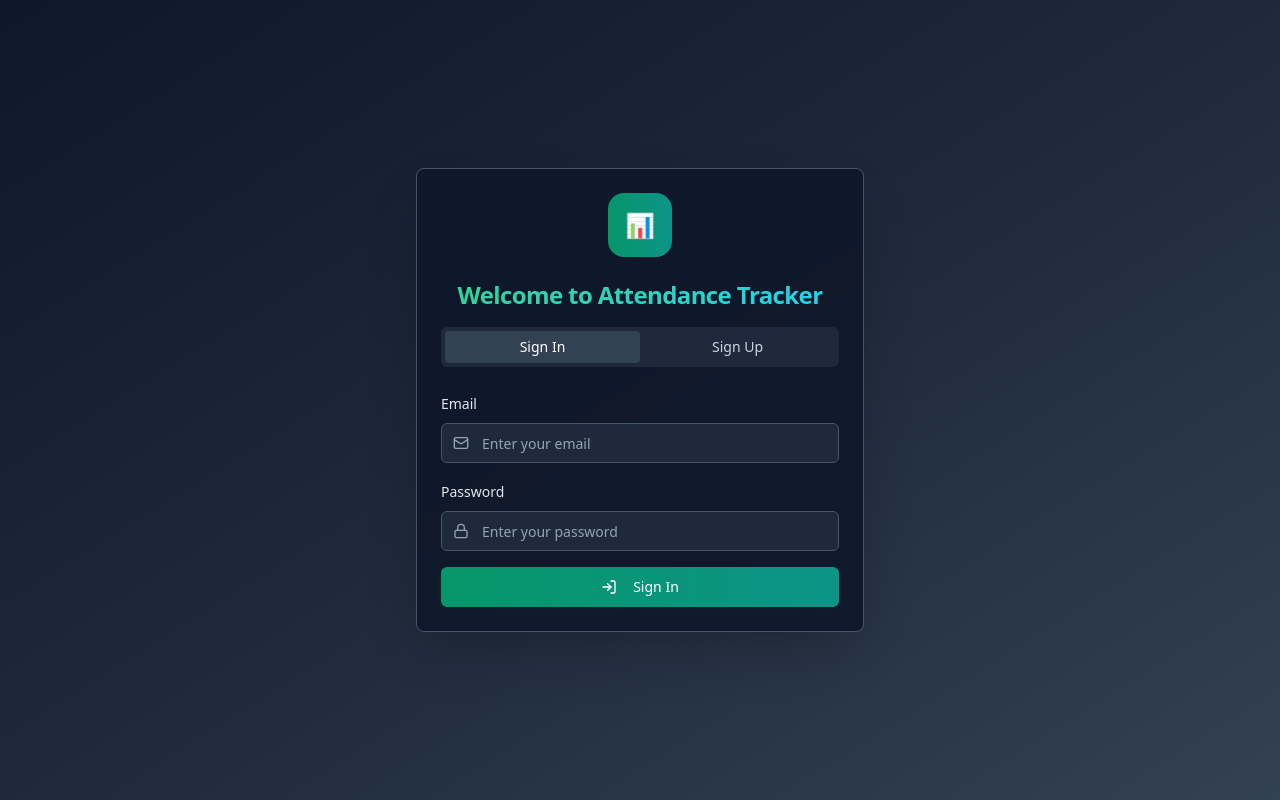
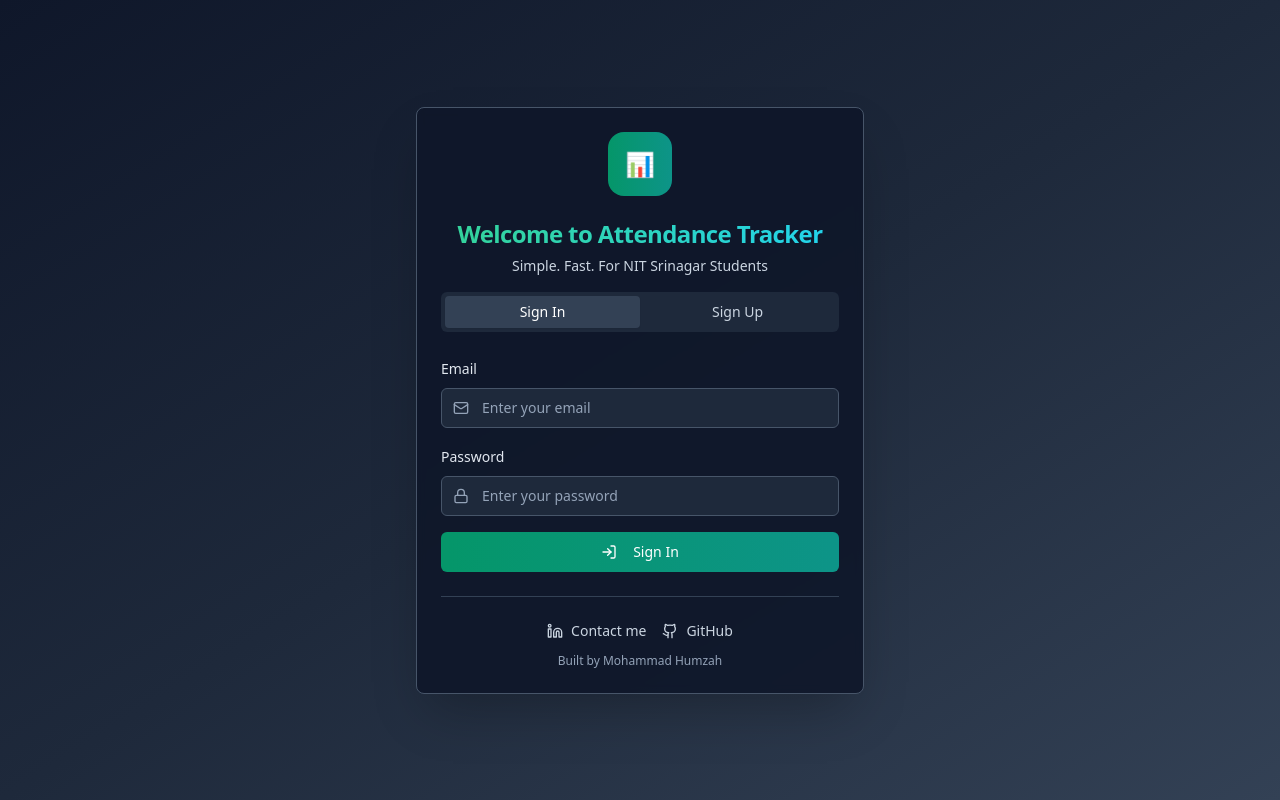
Before and after one commit to mohammadhumzah/attendance-track, a React (Vite) app: page /auth in a window 1280 px wide. Built offline with nearby package versions, Linux system fonts and the light colour scheme.

Commit message:
Feat: Update auth page content
Added "Simple. Fast. For NIT Srinagar Students" to the auth page and included "Contact me" and "Built by Mohammad Humzah" sections with LinkedIn and GitHub links.

```diff
--- a/src/pages/Auth.tsx
+++ b/src/pages/Auth.tsx
@@ -1,4 +1,3 @@
-
 import React, { useState, useEffect } from 'react';
 import { useNavigate } from 'react-router-dom';
 import { Card, CardContent, CardHeader, CardTitle } from '@/components/ui/card';
@@ -8,7 +7,7 @@ import { Label } from '@/components/ui/label';
 import { useAuth } from '@/hooks/useAuth';
 import { useToast } from '@/hooks/use-toast';
 import { Tabs, TabsContent, TabsList, TabsTrigger } from '@/components/ui/tabs';
-import { Mail, Lock, UserPlus, LogIn, Linkedin } from 'lucide-react';
+import { Mail, Lock, UserPlus, LogIn, Linkedin, Github } from 'lucide-react';
 
 const Auth = () => {
   const [email, setEmail] = useState('');
@@ -156,6 +155,9 @@ const Auth = () => {
           <CardTitle className="text-2xl font-bold bg-gradient-to-r from-emerald-400 via-teal-400 to-cyan-400 bg-clip-text text-transparent">
             Welcome to Attendance Tracker
           </CardTitle>
+          <p className="text-slate-300 text-sm mt-2">
+            Simple. Fast. For NIT Srinagar Students
+          </p>
         </CardHeader>
         <CardContent>
           <Tabs defaultValue="signin" className="w-full">
@@ -209,6 +211,34 @@ const Auth = () => {
                   {loading ? "Signing in..." : "Sign In"}
                 </Button>
               </form>
+
+              <div className="mt-6 pt-6 border-t border-slate-700">
+                <div className="text-center space-y-3">
+                  <div className="flex items-center justify-center gap-4">
+                    <a
+                      href="https://www.linkedin.com/in/mohammadhumzah"
+                      target="_blank"
+                      rel="noopener noreferrer"
+                      className="flex items-center gap-2 text-slate-300 hover:text-emerald-400 transition-colors text-sm"
+                    >
+                      <Linkedin className="w-4 h-4" />
+                      Contact me
+                    </a>
+                    <a
+                      href="https://github.com/mohammadhumzah"
+                      target="_blank"
+                      rel="noopener noreferrer"
+                      className="flex items-center gap-2 text-slate-300 hover:text-emerald-400 transition-colors text-sm"
+                    >
+                      <Github className="w-4 h-4" />
+                      GitHub
+                    </a>
+                  </div>
+                  <p className="text-slate-400 text-xs">
+                    Built by Mohammad Humzah
+                  </p>
+                </div>
+              </div>
             </TabsContent>
 
             <TabsContent value="signup">
```
